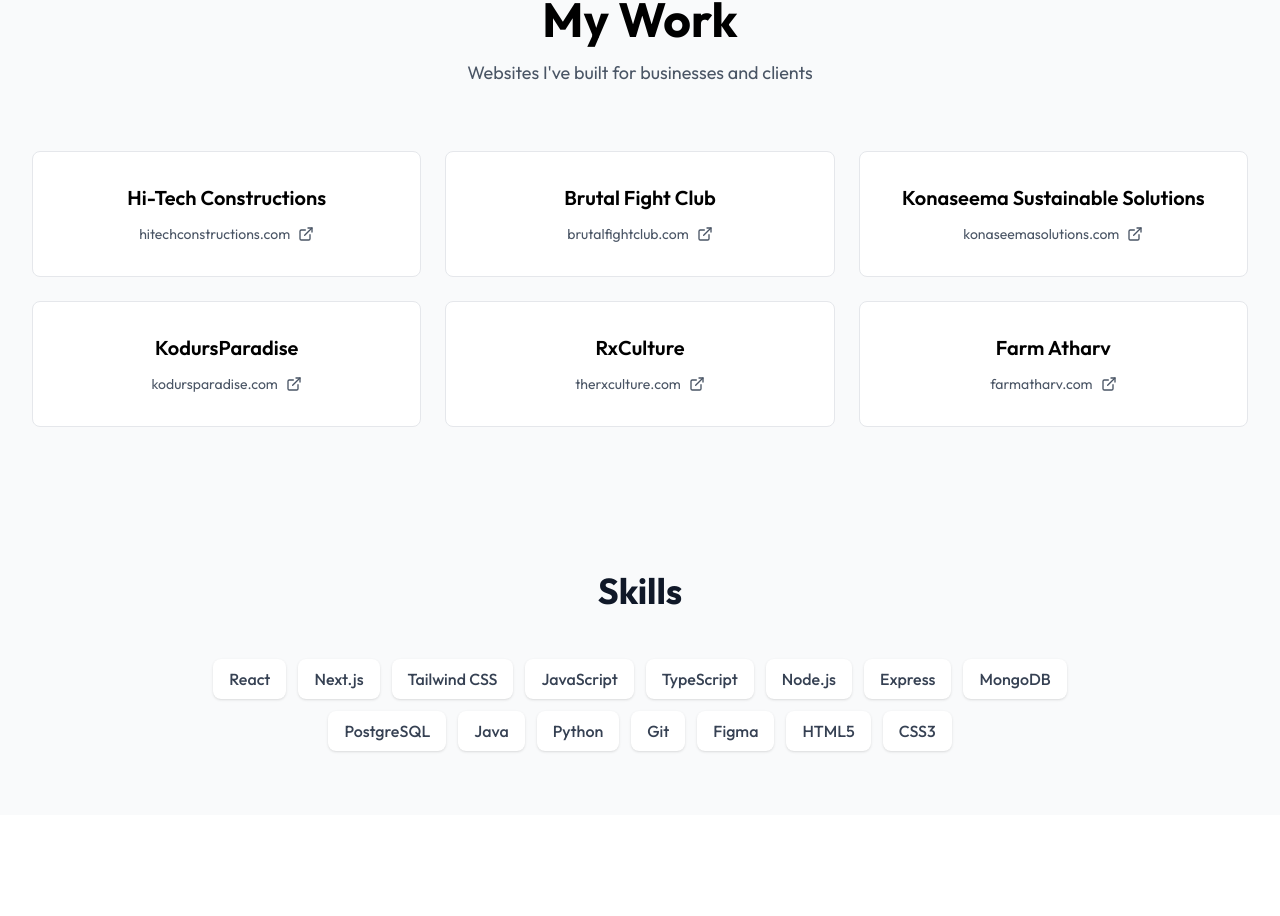
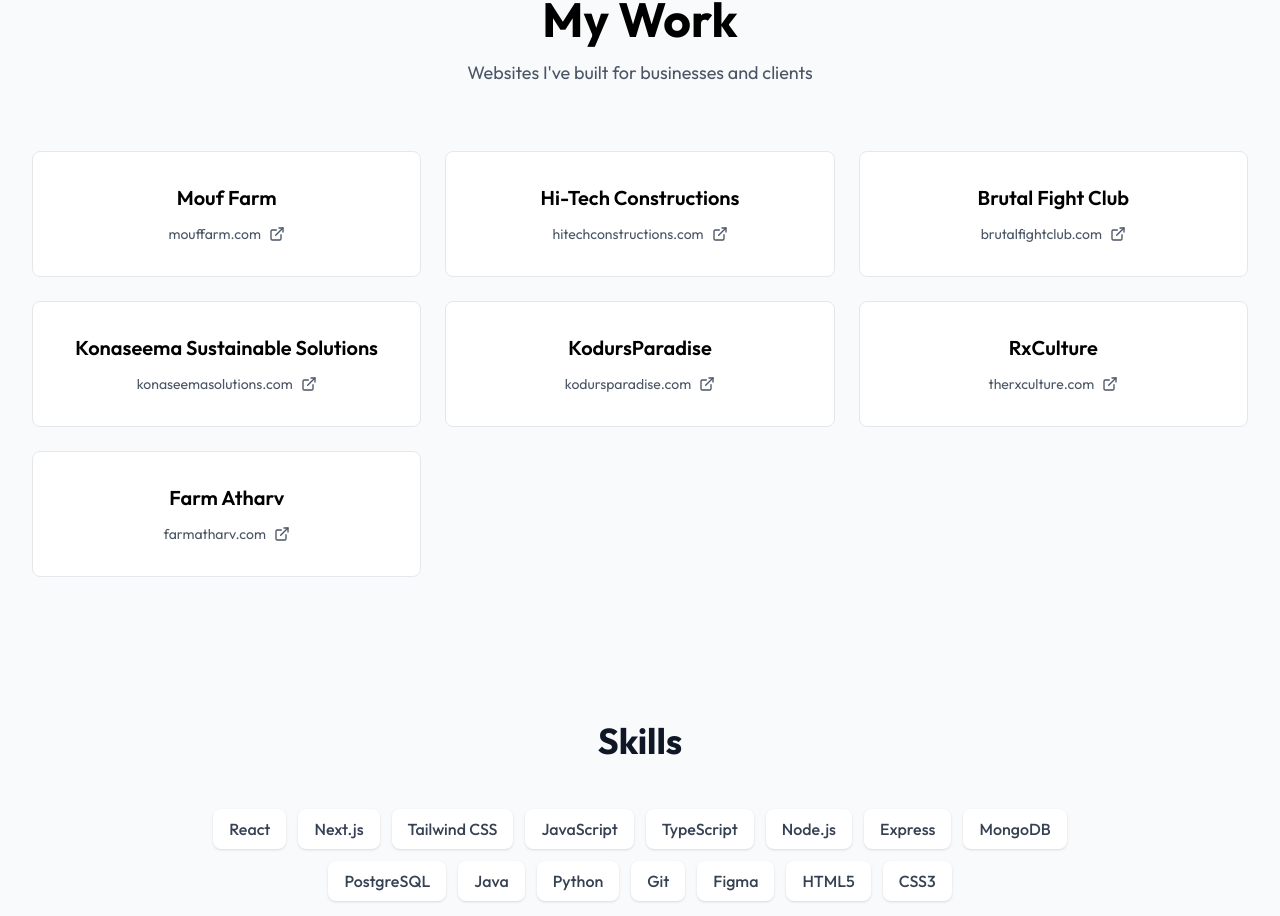
Before and after one commit to RavikrGTX/portfolio, a Next.js app: page / in a window 1280 px wide. Shown: the part 1858-2774 px from the top of the page. Built offline with nearby package versions, Linux system fonts and the light colour scheme; a web font is replaced by a local one.

Commit message:
[IMP]: add projects

```diff
--- a/src/app/components/Mywork.jsx
+++ b/src/app/components/Mywork.jsx
@@ -7,13 +7,20 @@ export default function WorkSection() {
   const projects = [
        {
       id: 1,
+      businessName: 'Mouf Farm',
+      logo:assets.bfclogo,
+      website: 'https://mouffarm.com/',
+      domain: 'mouffarm.com'
+    },
+       {
+      id: 2,
       businessName: 'Hi-Tech Constructions',
       logo:assets.bfclogo,
       website: 'https://hitechconstructions.com/',
       domain: 'hitechconstructions.com'
     },
     {
-      id: 2,
+      id: 3,
       businessName: 'Brutal Fight Club',
       logo:assets.bfclogo,
       website: 'https://brutalfightclub.com',
@@ -34,7 +41,7 @@ export default function WorkSection() {
       domain: 'konaseemasolutions.com'
     },
     {
-      id: 4,
+      id: 5,
       businessName: 'KodursParadise',
       logo: assets.kodurslogo,
       website: 'https://kodursparadise.com',
```
